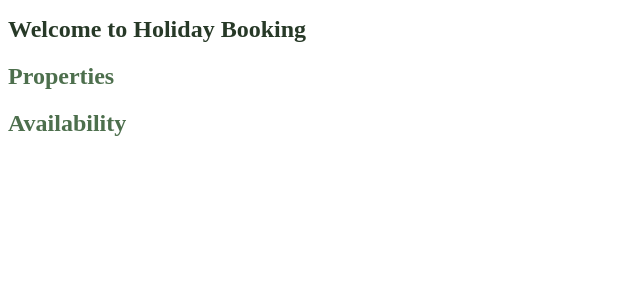
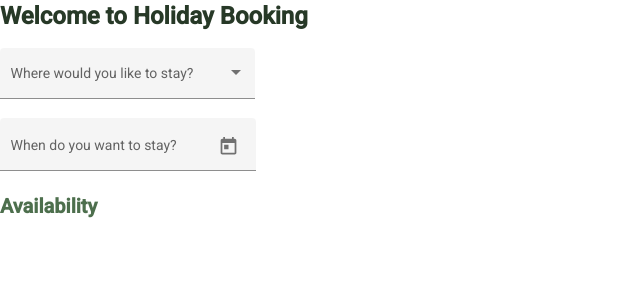
Before and after one commit to manicmonkey/holiday-booking, an Angular app in the folder src/main/frontend/: page / in a window 1280 px wide. Shown: the top 300 px of the page, without its empty margins (0-640 px from the left). Built offline with nearby package versions, Linux system fonts and the light colour scheme; no server answers.

Commit message:
Add material design, luxon, hookup availability to selected dates

```diff
--- a/src/main/frontend/angular.json
+++ b/src/main/frontend/angular.json
@@ -27,6 +27,7 @@
               "src/assets"
             ],
             "styles": [
+              "./node_modules/@angular/material/prebuilt-themes/deeppurple-amber.css",
               "src/styles.css"
             ],
             "scripts": []
@@ -94,6 +95,7 @@
               "src/assets"
             ],
             "styles": [
+              "./node_modules/@angular/material/prebuilt-themes/deeppurple-amber.css",
               "src/styles.css"
             ],
             "scripts": []
--- a/src/main/frontend/package.json
+++ b/src/main/frontend/package.json
@@ -12,13 +12,16 @@
   "private": true,
   "dependencies": {
     "@angular/animations": "~12.1.0",
+    "@angular/cdk": "^12.1.1",
     "@angular/common": "~12.1.0",
     "@angular/compiler": "~12.1.0",
     "@angular/core": "~12.1.0",
     "@angular/forms": "~12.1.0",
+    "@angular/material": "^12.1.1",
     "@angular/platform-browser": "~12.1.0",
     "@angular/platform-browser-dynamic": "~12.1.0",
     "@angular/router": "~12.1.0",
+    "luxon": "^2.0.1",
     "rxjs": "~6.6.0",
     "tslib": "^2.2.0",
     "zone.js": "~0.11.4"
@@ -28,6 +31,7 @@
     "@angular/cli": "~12.1.0",
     "@angular/compiler-cli": "~12.1.0",
     "@types/jasmine": "~3.6.0",
+    "@types/luxon": "^1.27.1",
     "@types/node": "^12.11.1",
     "jasmine-core": "~3.7.0",
     "karma": "~6.3.0",
--- a/src/main/frontend/src/app/app.component.html
+++ b/src/main/frontend/src/app/app.component.html
@@ -1,20 +1,35 @@
 <h1>Welcome to {{title}}</h1>
 
-<h2>Properties</h2>
+<mat-form-field appearance="fill" [style.width.px]="255">
+  <mat-label>Where would you like to stay?</mat-label>
+  <mat-select [(value)]="selectedProperty">
+    <property-list>
+      <ng-template let-property>
+        <mat-option [value]="property">{{property.name}}</mat-option>
+      </ng-template>
+    </property-list>
+  </mat-select>
+</mat-form-field>
 
-<property-list>
-  <ng-template let-property>
-    <input id="{{property.name}}" type="radio" name="property" (click)="selectedProperty = property"
-           value="{{property.name}}"/>
-    <label for="{{property.name}}">{{property.name}}</label>
-    <br/>
-  </ng-template>
-</property-list>
+<br/>
+
+<mat-form-field appearance="fill">
+  <mat-label>When do you want to stay?</mat-label>
+  <mat-date-range-input [formGroup]="range" [rangePicker]="picker">
+    <input matStartDate formControlName="start" placeholder="Start date">
+    <input matEndDate formControlName="end" placeholder="End date">
+  </mat-date-range-input>
+  <mat-datepicker-toggle matSuffix [for]="picker"></mat-datepicker-toggle>
+  <mat-date-range-picker #picker></mat-date-range-picker>
+
+  <mat-error *ngIf="range.controls.start.hasError('matStartDateInvalid')">Invalid start date</mat-error>
+  <mat-error *ngIf="range.controls.end.hasError('matEndDateInvalid')">Invalid end date</mat-error>
+</mat-form-field>
 
 <h2>Availability</h2>
 
 <ul>
-  <availability-list [property]="selectedProperty">
+  <availability-list [property]="selectedProperty" [checkIn]="range.controls.start.value" [checkOut]="range.controls.end.value">
     <ng-template let-availableDay>
       <li>{{selectedProperty?.name}} - {{availableDay.date}} - {{availableDay.rate}}</li>
     </ng-template>
--- a/src/main/frontend/src/app/app.component.ts
+++ b/src/main/frontend/src/app/app.component.ts
@@ -1,5 +1,6 @@
 import {Component} from '@angular/core';
 import {Property} from "src/app/property";
+import {FormControl, FormGroup} from "@angular/forms";
 
 @Component({
   selector: 'app-root',
@@ -11,4 +12,9 @@ export class AppComponent {
   }
   title = 'Holiday Booking';
   selectedProperty?: Property;
+
+  range = new FormGroup({
+    start: new FormControl(),
+    end: new FormControl()
+  });
 }
--- a/src/main/frontend/src/app/availability-list/availability-list.component.ts
+++ b/src/main/frontend/src/app/availability-list/availability-list.component.ts
@@ -2,6 +2,7 @@ import {Component, ContentChild, Input, OnChanges, TemplateRef} from '@angular/c
 import {AvailabilityClientService} from "src/app/availability-client.service";
 import {AvailableDay} from "src/app/available-day";
 import {Property} from "src/app/property";
+import {DateTime} from "luxon";
 
 @Component({
   selector: 'availability-list',
@@ -13,15 +14,17 @@ export class AvailabilityListComponent implements OnChanges {
   }
 
   @Input() property?: Property
+  @Input() checkIn?: Date
+  @Input() checkOut?: Date
 
   availability: Array<AvailableDay> = Array()
 
   @ContentChild(TemplateRef) template!: TemplateRef<Property>;
 
   ngOnChanges(): void {
-    if (this.property)
+    if (this.property && this.checkIn && this.checkOut)
       this.availabilityClient
-        .get(this.property, '2021-08-01', '2021-08-11')
+        .get(this.property, DateTime.fromJSDate(this.checkIn).toISODate(), DateTime.fromJSDate(this.checkOut).toISODate())
         .subscribe(availableDays => {
           this.availability = availableDays;
         });
--- a/src/main/frontend/src/index.html
+++ b/src/main/frontend/src/index.html
@@ -6,8 +6,11 @@
   <base href="/">
   <meta name="viewport" content="width=device-width, initial-scale=1">
   <link rel="icon" type="image/x-icon" href="favicon.ico">
+  <link rel="preconnect" href="https://fonts.gstatic.com">
+  <link href="https://fonts.googleapis.com/css2?family=Roboto:wght@300;400;500&display=swap" rel="stylesheet">
+  <link href="https://fonts.googleapis.com/icon?family=Material+Icons" rel="stylesheet">
 </head>
-<body>
+<body class="mat-typography">
   <app-root></app-root>
 </body>
 </html>
--- a/src/main/frontend/src/styles.css
+++ b/src/main/frontend/src/styles.css
@@ -1 +1,4 @@
 /* You can add global styles to this file, and also import other style files */
+
+html, body { height: 100%; }
+body { margin: 0; font-family: Roboto, "Helvetica Neue", sans-serif; }
```
Also changed, not shown: src/main/frontend/src/app/app.module.ts (+18 -4 lines), 1 other file (tests, documents, lock files or other folders).
